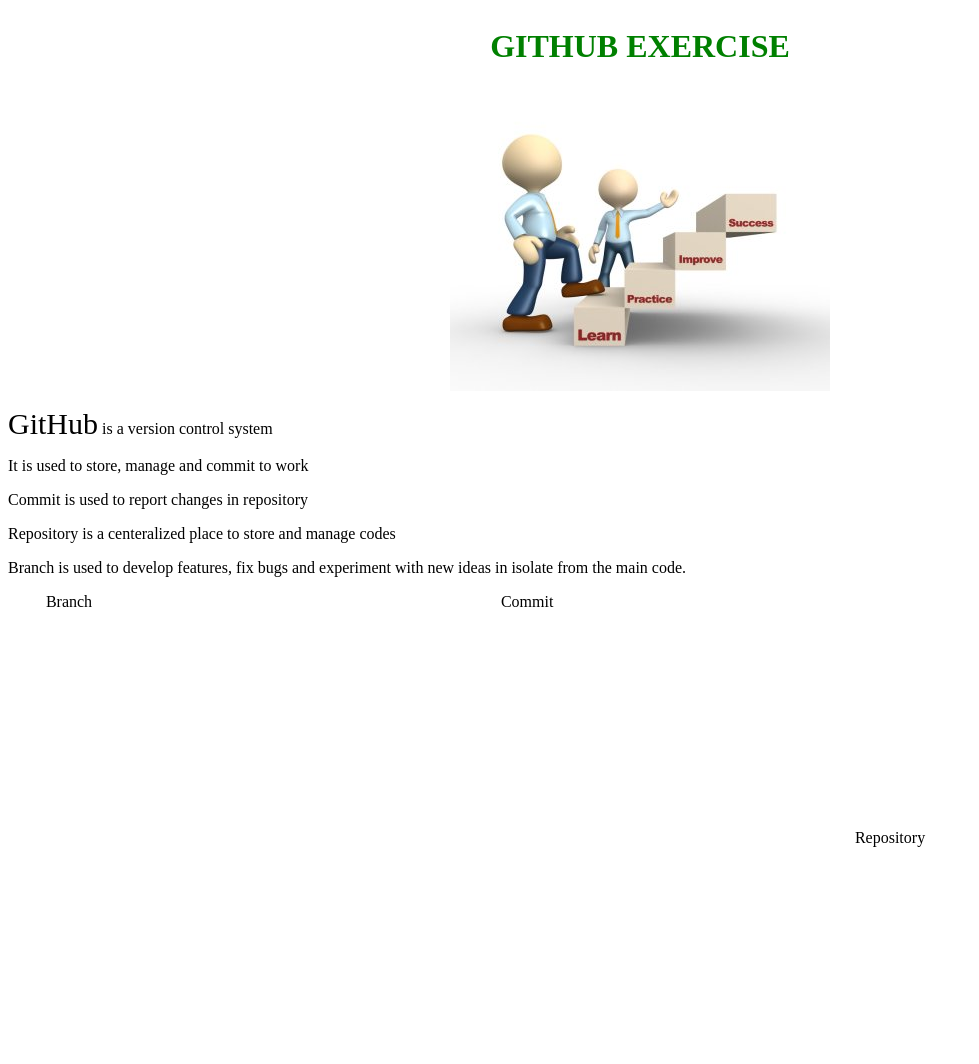
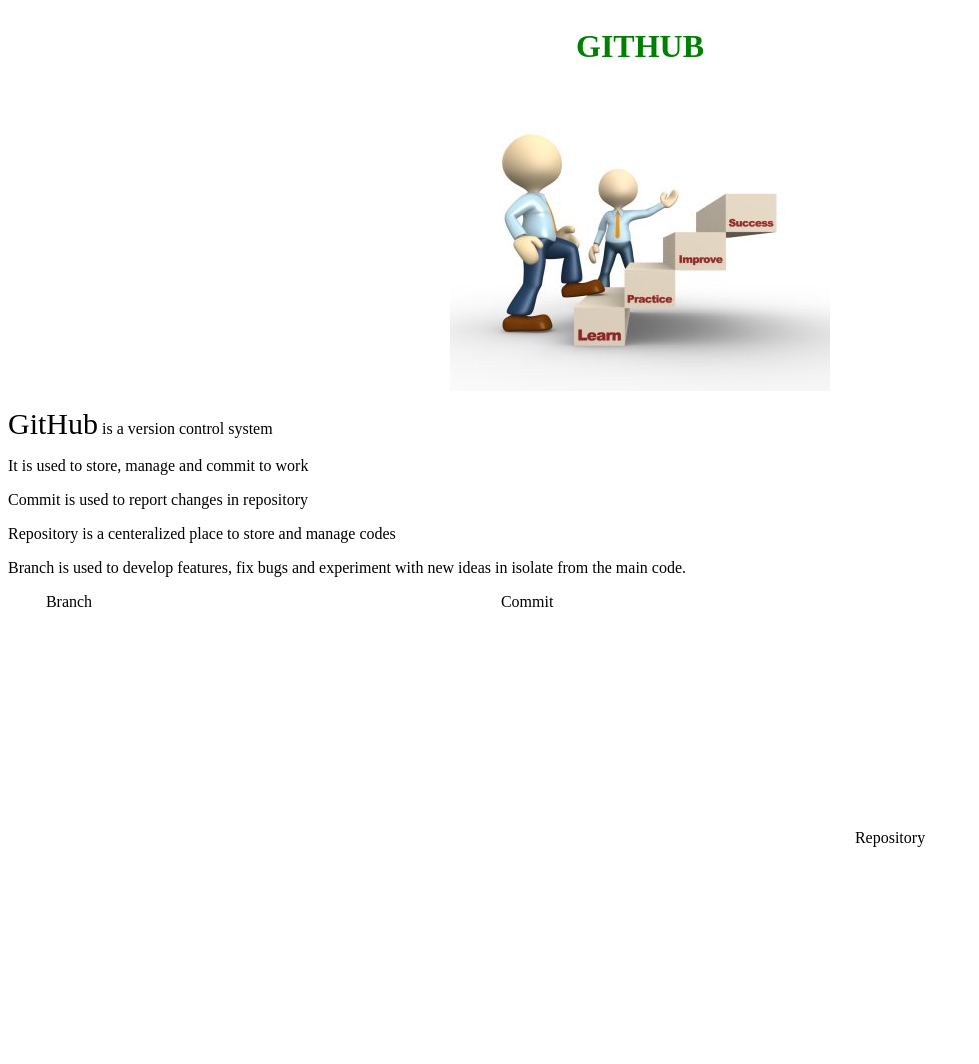
Before and after one commit to siva1203202/sample, a plain HTML site: page index.html in a window 1280 px wide. Shown: the whole page, without its empty margins (0-979 px from the left). Drawn offline with Linux system fonts and the light colour scheme.

Commit message:
index file has changed

```diff
--- a/index.html
+++ b/index.html
@@ -3,7 +3,7 @@
 <link rel="stylesheet" href="ss.css">
 <body>
 <center>
-<h1> GITHUB EXERCISE</h1>
+<h1> GITHUB</h1>
 <img src="ban.jpg">
 </center>
 <p><span color="navy"> GitHub</span> is a version control system </p>
```
